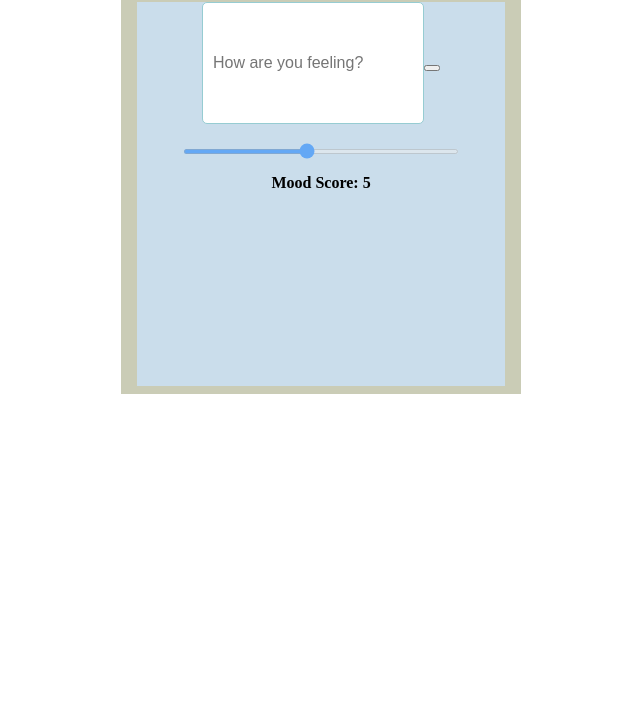
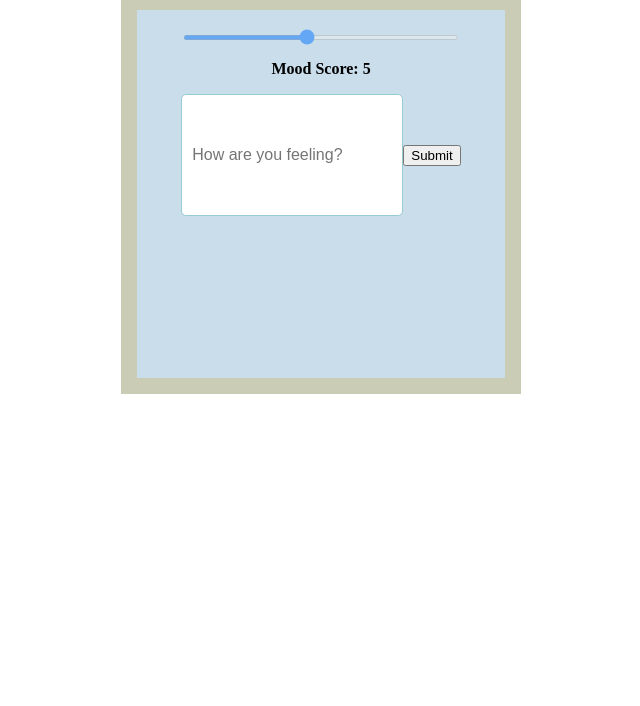
Before and after one commit to gracelo0717/mood-tracker, a React app: page / in a window 1280 px wide. Shown: the part 94-800 px from the top of the page, without its empty margins (319-959 px from the left). Built offline with nearby package versions, Linux system fonts and the light colour scheme.

Commit message:
fix useState

```diff
--- a/client/components/App.js
+++ b/client/components/App.js
@@ -1,5 +1,5 @@
 import React, { Component } from 'react';
-import { MoodTracker } from './MoodTracker';
+import MoodTracker from './MoodTracker';
 import '../styles.css';
 
 class App extends Component {
--- a/client/components/MoodForm.js
+++ b/client/components/MoodForm.js
@@ -1,18 +1,46 @@
-import React from 'react';
+import React, { useState } from 'react';
 import MoodSlider from './MoodSlider';
 
-export const MoodForm = () => {
+const MoodForm = () => {
+  const [mood, setMood] = useState(5);
+  const [moodDescription, setMoodDescription] = useState('');
+
+  const onMoodChange = (event) => {
+    const value = parseInt(event.target.value);
+    if (!isNaN(value)) {
+      setMood(value);
+    }
+  };
+
+  const handleSubmit = (event) => {
+    event.preventDefault();
+    console.log('Mood submitted:', mood);
+    console.log('Mood description:', moodDescription);
+
+    setMood(5);
+    setMoodDescription('');
+  };
+
+  const onMoodDescriptionChange = (event) => {
+    setMoodDescription(event.target.value);
+  };
+
   return (
-    <>
-      <form className='MoodForm'>
+    <div className='MoodForm'>
+      <form onSubmit={handleSubmit}>
+        <MoodSlider mood={mood} onMoodChange={onMoodChange} />
         <input
           type='text'
           className='moodInput'
           placeholder='How are you feeling?'
+          onChange={onMoodDescriptionChange}
         />
-        <button type='submit' className='moodBtn' />
+        <button type='submit' className='moodBtn'>
+          Submit
+        </button>
       </form>
-      <MoodSlider />
-    </>
+    </div>
   );
 };
+
+export default MoodForm;
--- a/client/components/MoodSlider.js
+++ b/client/components/MoodSlider.js
@@ -1,14 +1,6 @@
 import React, { useState } from 'react';
 
-const MoodSlider = () => {
-  const [mood, setMood] = useState(5);
-  const moodChanger = (event) => {
-    const value = parseInt(event.target.value);
-    if (!isNaN(value)) {
-      setMood(value);
-    }
-  };
-
+const MoodSlider = ({ mood, onMoodChange }) => {
   return (
     <div className='MoodSlider'>
       <input
@@ -16,7 +8,7 @@ const MoodSlider = () => {
         min='1'
         max='10'
         value={mood}
-        onChange={moodChanger}
+        onChange={onMoodChange}
         step='1'
         className='slider'
       />
--- a/client/components/MoodTracker.js
+++ b/client/components/MoodTracker.js
@@ -1,10 +1,12 @@
 import React from 'react';
-import { MoodForm } from './MoodForm';
+import MoodForm from './MoodForm';
 
-export const MoodTracker = () => {
+const MoodTracker = () => {
   return (
     <div className='MoodTracker'>
       <MoodForm />
     </div>
   );
 };
+
+export default MoodTracker;
--- a/client/styles.css
+++ b/client/styles.css
@@ -21,7 +21,10 @@
 .MoodTracker {
   background-color: rgba(202, 221, 235, 255);
   width: 23rem;
-  height: 24rem;
+  height: 23rem;
+  flex-direction: column;
+  align-items: center;
+  justify-content: center;
 }
 
 .slider {
```
Also changed, not shown: build/bundle.js, build/index.html.
